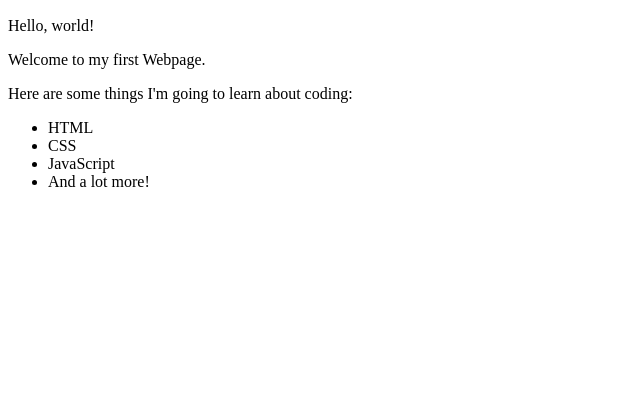
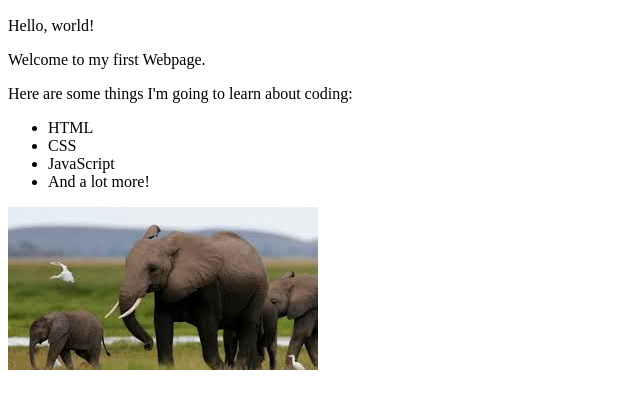
Before and after one commit to collokoech/my-first-webpage, a plain HTML site: page my-first-webpage.html in a window 1280 px wide. Shown: the part 110-518 px from the top of the page, without its empty margins (0-640 px from the left). Drawn offline with Linux system fonts and the light colour scheme.

Commit message:
added elelephant.jpeg to my-first-webpage.html

```diff
--- a/my-first-webpage.html
+++ b/my-first-webpage.html
@@ -19,5 +19,6 @@
       <li>JavaScript</li>
       <li>And a lot more!</li>
     </ul>
+    <img src="elephant.jpeg">
 </body>
 </html>
```
Also changed, not shown: elephant.jpeg (added), my-favorite-things.html (added).
